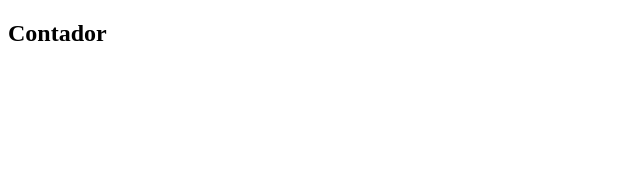
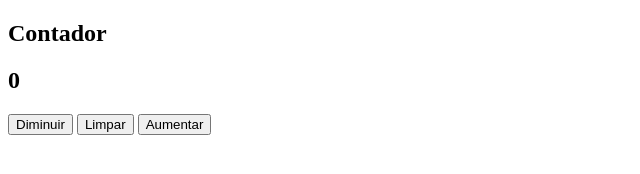
Before and after one commit to typelv77/contador-html, a plain HTML site: page index.html in a window 1280 px wide. Shown: the whole page, without its empty margins (0-640 px from the left). Drawn offline with Linux system fonts and the light colour scheme.

Commit message:
feat: fanaly html struture

```diff
--- a/index.html
+++ b/index.html
@@ -9,6 +9,12 @@
      <main>
          <section>
              <h1>Contador</h1>
+             <h2>0</h2>
+             <div>
+                <button>Diminuir</button>
+                <button>Limpar</button>
+                <button>Aumentar</button>
+             </div>
          </section>
 
         </main>
```
